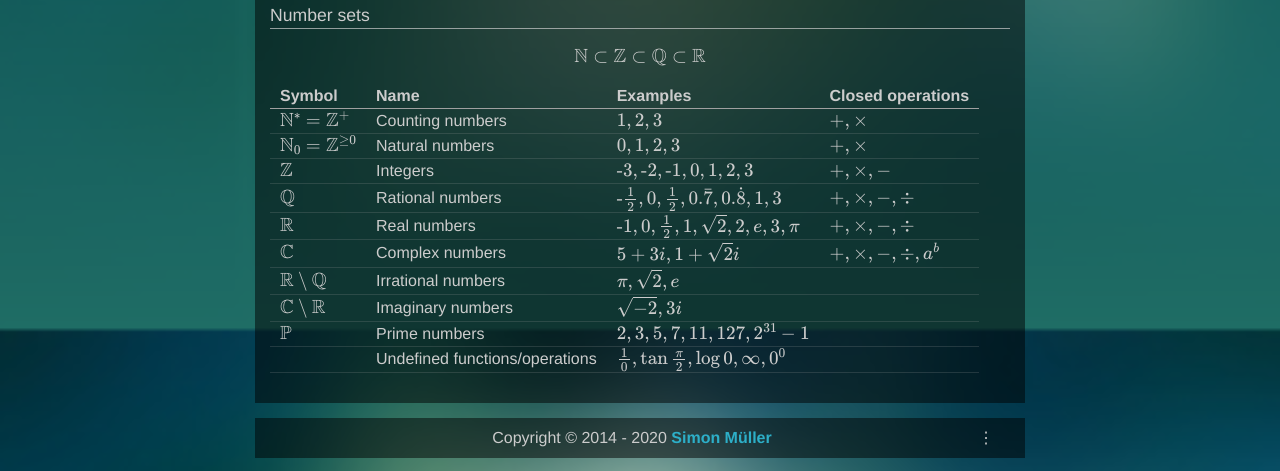
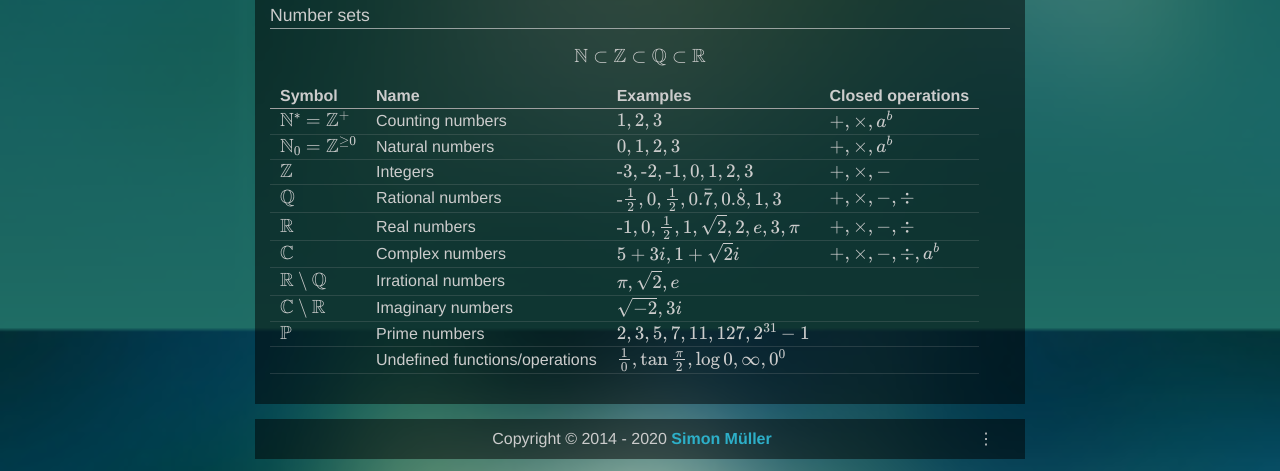
Before and after one commit to samuller/samuller.net, a Jekyll site: the page built from notes/math-terminology.md, in a window 1280 px wide. Shown: the part 1266-1737 px from the top of the page. Built offline with Jekyll 4.4.1, drawn with Linux system fonts in a browser that asks for light colours; formulas are drawn with MathJax 3.

```diff
--- a/notes/math-terminology.md
+++ b/notes/math-terminology.md
@@ -66,8 +66,8 @@ $$\mathbb{N} \subset \mathbb{Z} \subset \mathbb{Q} \subset \mathbb{R} $$
 
 | Symbol                               | Name                           | Examples                                                     | Closed operations     |
 |--------------------------------------|--------------------------------|--------------------------------------------------------------|-----------------------|
-| $\mathbb{N}^* = \mathbb{Z}^+$        | Counting numbers               | $1,2,3$                                                      | $+,\times$            |
-| $\mathbb{N}_0 = \mathbb{Z}^{\geq 0}$ | Natural numbers                | $0,1,2,3$                                                    | $+,\times$            |
+| $\mathbb{N}^* = \mathbb{Z}^+$        | Counting numbers               | $1,2,3$                                                      | $+,\times,a^b$        |
+| $\mathbb{N}_0 = \mathbb{Z}^{\geq 0}$ | Natural numbers                | $0,1,2,3$                                                    | $+,\times,a^b$        |
 | $\mathbb{Z}$                         | Integers                       | $\text{-}3,\text{-}2,\text{-}1,0,1,2,3$                      | $+,\times,-$          |
 | $\mathbb{Q}$                         | Rational numbers               | $\text{-}\frac{1}{2},0,\frac{1}{2},0.\bar{7},0.\dot{8},1,3$  | $+,\times,-,\div$     |
 | $\mathbb{R}$                         | Real numbers                   | $\text{-}1,0,\frac{1}{2},1,\sqrt{2},2,e,3,\pi$               | $+,\times,-,\div$     |
```
